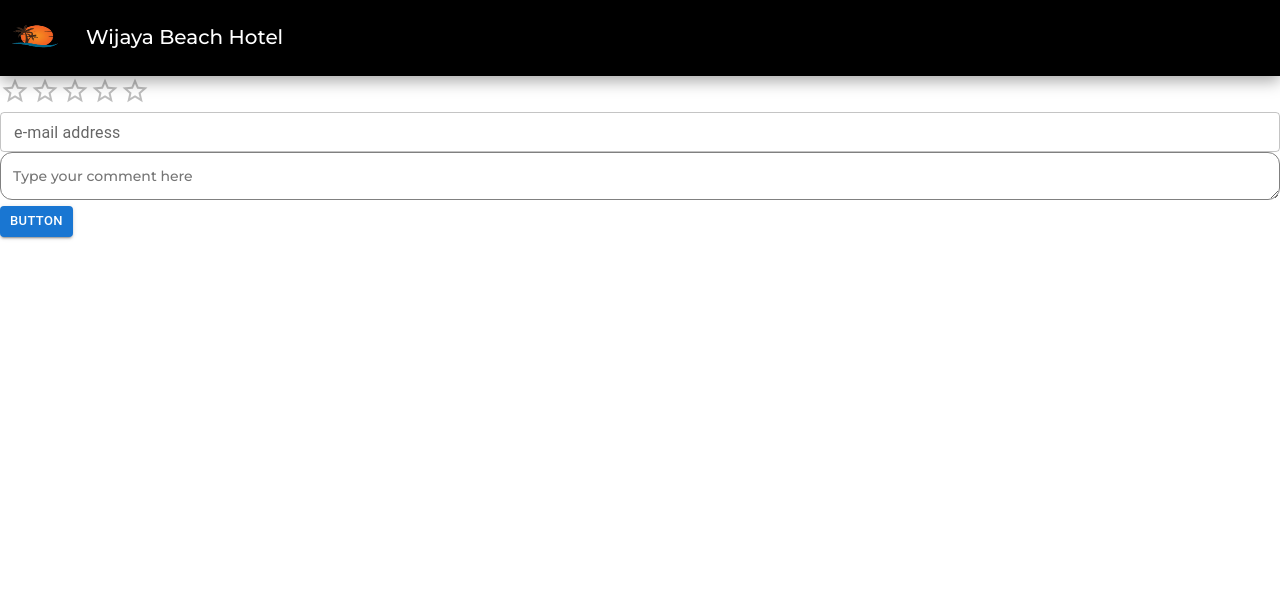
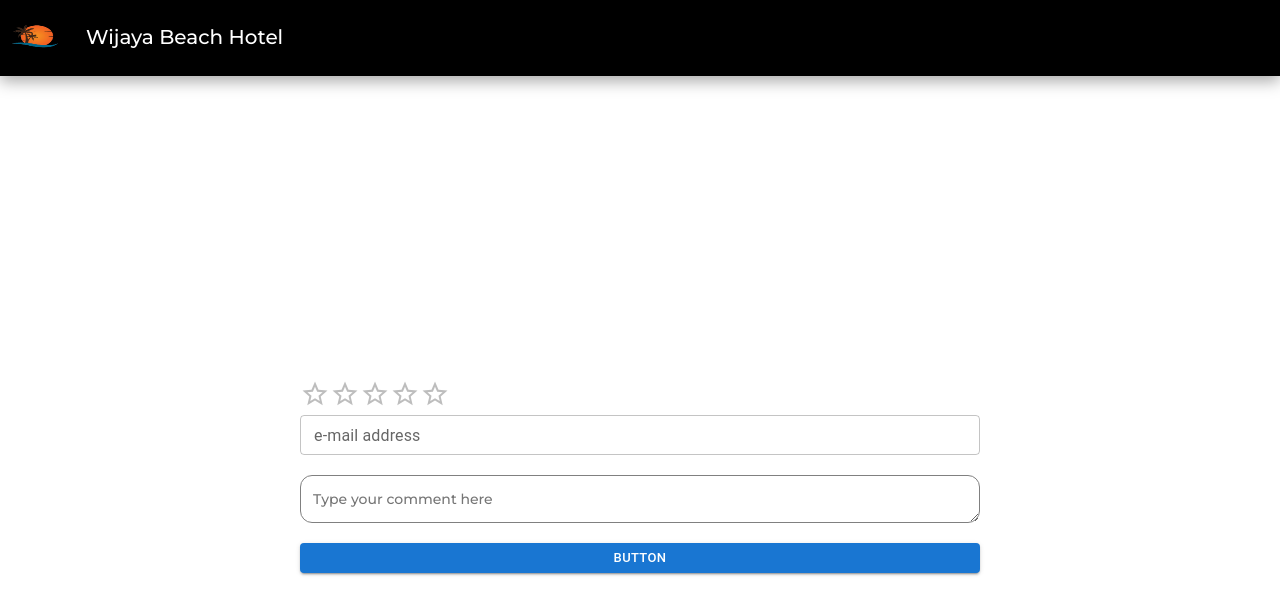
Before and after one commit to minosh00/Spm_Project_SLIIT, a React (Create React App) app in the folder client/: page /comments-section/create in a window 1280 px wide. Shown: the top 614 px of the page. Built offline with nearby package versions, Linux system fonts and the light colour scheme.

Commit message:
changed styles

```diff
--- a/client/src/Components/Comments/AddComment.jsx
+++ b/client/src/Components/Comments/AddComment.jsx
@@ -4,6 +4,7 @@ import InputField from "./InputFieldComponent/InputField";
 import CommentButton from "./Button/CommentButton";
 import TextArea from "./TextArea/TextArea";
 import axios from "axios";
+import "./styles/AddComment.css"
 
 const AddComment = () => {
   const [email, setEmail] = useState("");
@@ -62,11 +63,11 @@ const AddComment = () => {
   };
 
   return (
-    <div className="flex justify-center items-center w-full h-screen">
+    <div className="ac-background">
       <div>
         <RateComponent onClick={(value) => setStars(value)} size="large" />
       </div>
-      <div className="flex flex-col space-y-3">
+      <div className="ac-form">
         <InputField
           error={emailError.state}
           helperText={emailError.state && emailError.message}
--- a/client/src/Components/Comments/Comment/comment.css
+++ b/client/src/Components/Comments/Comment/comment.css
@@ -7,15 +7,18 @@
     background-color: white;
     position: relative;
     z-index: 10;
+    transition-duration: 0.4s;
 }
 
-.comment-container{
+.comment-card:hover {
+    background-color: rgba(255, 255, 255, 0.582);
+    transition-duration: 0.4s;
 }
 
 .comment-rating{
     display: flex;
     justify-content: end;
-    background-color: white;
+    background-color: transparent;
 }
 
 .comment-text{
@@ -29,6 +32,7 @@
     font-size: smaller;
     padding: 0px 5px;
     position: absolute;
+    border-radius: 12px;
     top: -20%;
     margin-left: 10px;
     z-index: 20;
--- a/client/src/Components/Comments/CommentsSection.jsx
+++ b/client/src/Components/Comments/CommentsSection.jsx
@@ -2,6 +2,7 @@ import axios from "axios";
 import React, { useEffect, useState } from "react";
 import CommentButton from "./Button/CommentButton";
 import Comment from "./Comment/Comment";
+import "./styles/CommentsSection.css"
 
 const CommentsSection = () => {
   const [comments, setComments] = useState([]);
@@ -24,12 +25,12 @@ const CommentsSection = () => {
   }
 
   return (
-    <div className="flex justify-center items-center px-10">
-      <div className="flex justify-end items-end">
+    <div className="cs-background">
+      <div className="cs-add-button">
         <CommentButton label="Add Review" onClick={() => handleRedirect()} size="small" variant="contained" />
       </div>
       {comments.map((comment) => (
-        <div className="my-4">
+        <div className="cs-comment">
           <Comment
             commentText={comment.comment}
             image={comment.userImage}
--- /dev/null
+++ b/client/src/Components/Comments/styles/AddComment.css
@@ -0,0 +1,14 @@
+.ac-background{
+    width: 100%;
+    height: 100vh;
+    display: flex;
+    padding: 0px 300px;
+    flex-direction: column;
+    justify-content: center;
+}
+
+.ac-form{
+    display: flex;
+    flex-direction: column;
+    gap: 20px 0px;
+}
--- /dev/null
+++ b/client/src/Components/Comments/styles/CommentsSection.css
@@ -0,0 +1,15 @@
+.cs-background{
+    display: flex;
+    flex-direction: column;
+    padding: 12px 20px;
+}
+
+.cs-add-button{
+    display: flex;
+    align-items: flex-end;
+    justify-content: end;
+}
+
+.cs-comment{
+    padding: 16px 0px;
+}
```
